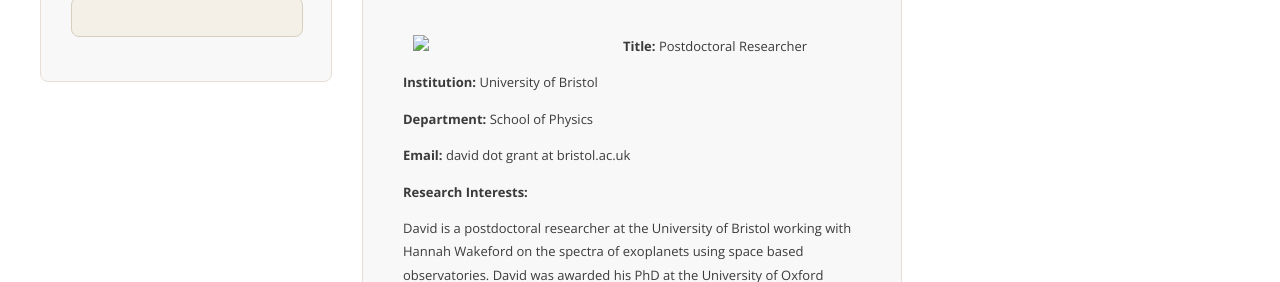
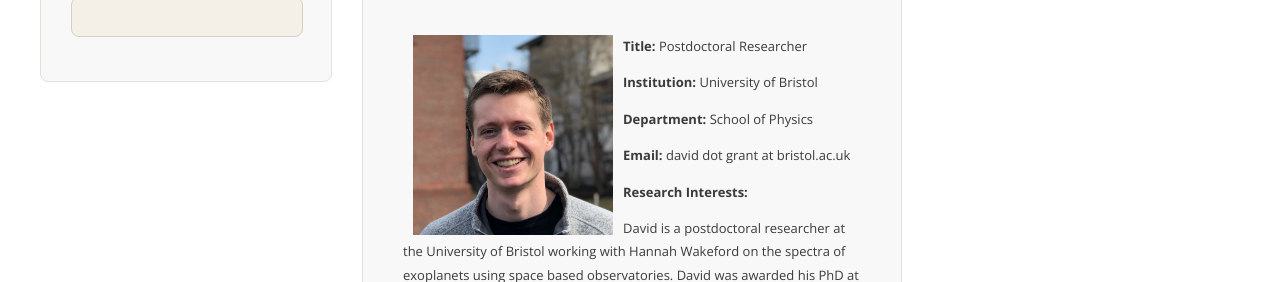
Before and after one commit to stargatecollaboration/stargatecollaboration.github.io, a plain HTML site: page people_pages/dgrant.html in a window 1280 px wide. Shown: the part 518-800 px from the top of the page. Drawn offline with nearby package versions, Linux system fonts and the light colour scheme.

Commit message:
minor changes

```diff
--- a/people_pages/dgrant.html
+++ b/people_pages/dgrant.html
@@ -68,7 +68,7 @@ Released   : 20130308
 						<h2 class="title"><a href="#"> Dr David Grant </a></h2>
 						<div style="clear: both;">&nbsp;</div>
 						<div class="entry">
-							<p> <img src="../images/people/David_grant.jpg" width="200" align="left" hspace="10" /> </p>
+							<p> <img src="../images/people/David_grant.jpeg" width="200" align="left" hspace="10" /> </p>
 							<p> <b>Title:</b> Postdoctoral Researcher </p>
 							<p> <b>Institution:</b> University of Bristol </p>
 							<p> <b>Department:</b> School of Physics </p>
```
